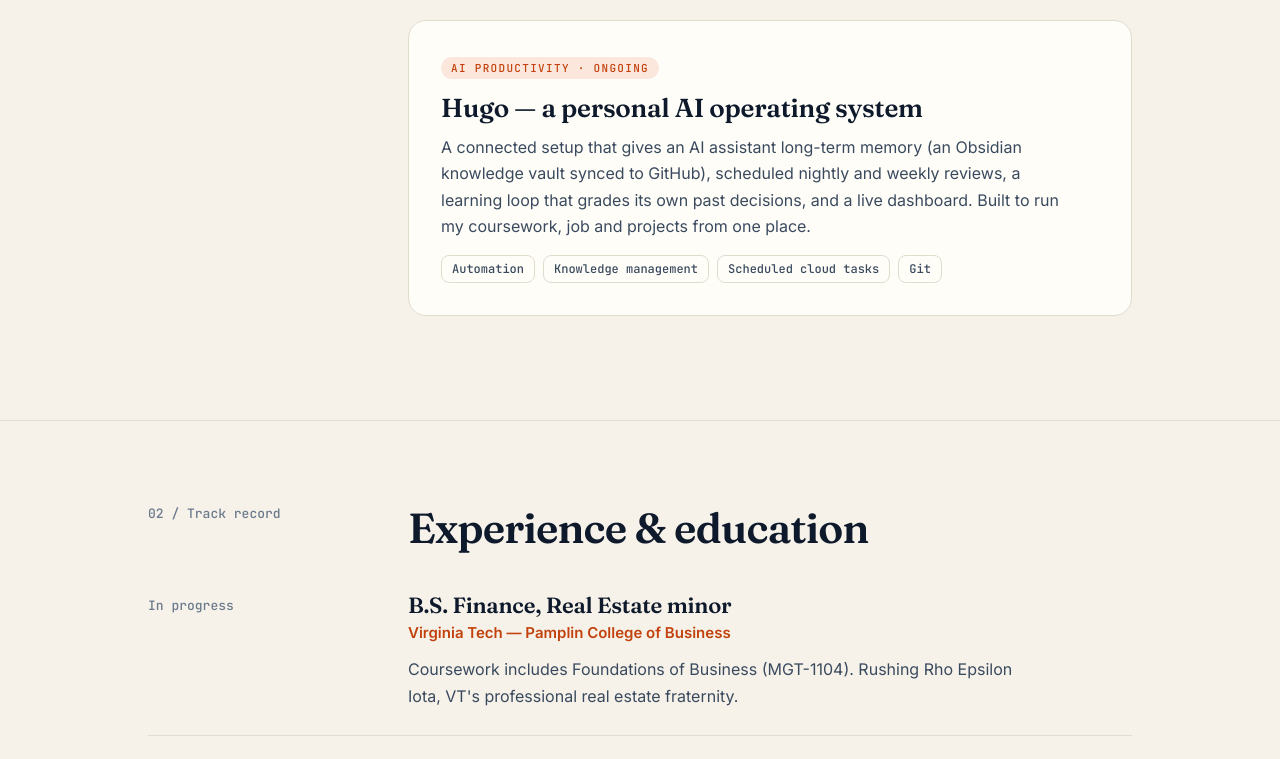
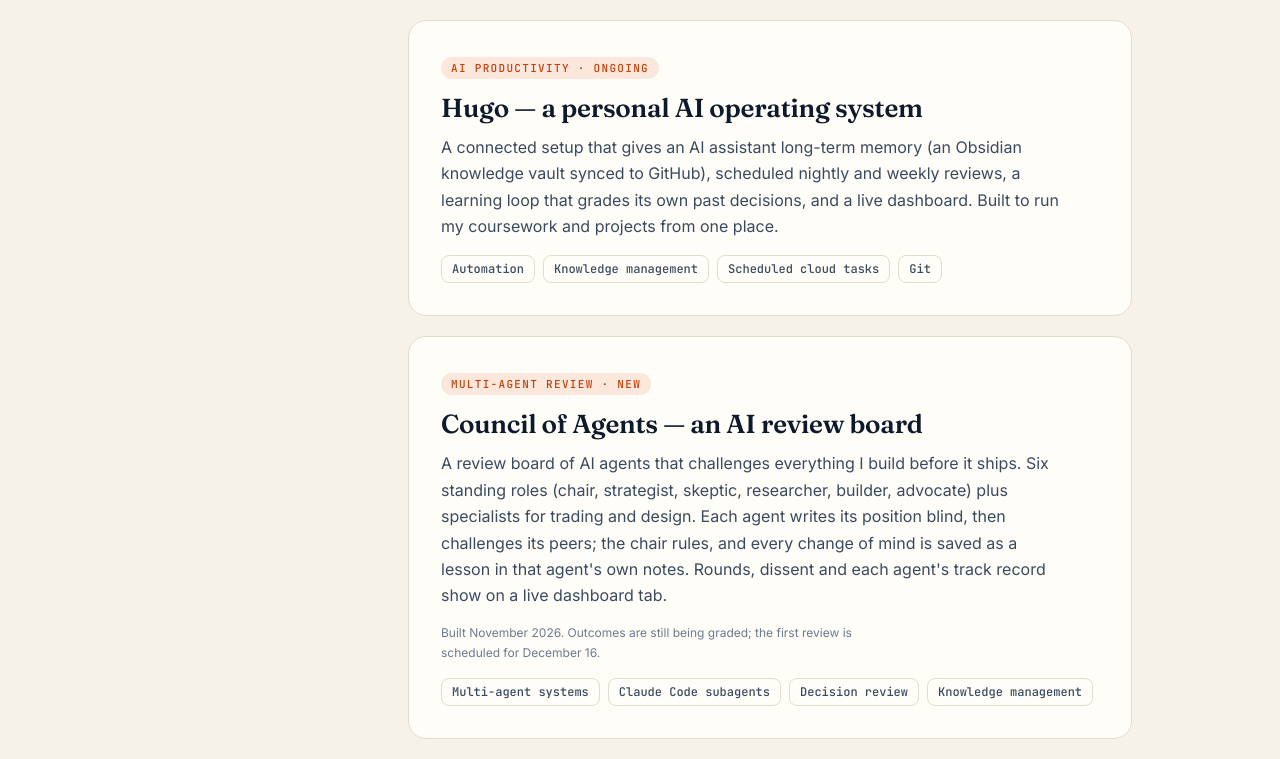
Before and after one commit to bradyrasor/bradyrasor.github.io, a plain HTML site: page index.html in a window 1280 px wide. Shown: the part 1821-2580 px from the top of the page. Drawn offline with Linux system fonts and the light colour scheme.

Commit message:
Add Council of Agents project and LinkedIn link
Co-Authored-By: Claude Sonnet 5.5 <noreply@anthropic.com>
Claude-Session: https://claude.ai/code/session_01LdYL4L1N97C34dNGwJLi9T

```diff
--- a/index.html
+++ b/index.html
@@ -144,8 +144,15 @@ footer{padding:28px 0;font:12px var(--mono);color:var(--muted);text-align:center
     <article class="project">
       <span class="tag">AI productivity · Ongoing</span>
       <h3>Hugo — a personal AI operating system</h3>
-      <p>A connected setup that gives an AI assistant long-term memory (an Obsidian knowledge vault synced to GitHub), scheduled nightly and weekly reviews, a learning loop that grades its own past decisions, and a live dashboard. Built to run my coursework, job and projects from one place.</p>
+      <p>A connected setup that gives an AI assistant long-term memory (an Obsidian knowledge vault synced to GitHub), scheduled nightly and weekly reviews, a learning loop that grades its own past decisions, and a live dashboard. Built to run my coursework and projects from one place.</p>
       <div class="chips"><span class="chip">Automation</span><span class="chip">Knowledge management</span><span class="chip">Scheduled cloud tasks</span><span class="chip">Git</span></div>
+    </article>
+    <article class="project">
+      <span class="tag">Multi-agent review · New</span>
+      <h3>Council of Agents — an AI review board</h3>
+      <p>A review board of AI agents that challenges everything I build before it ships. Six standing roles (chair, strategist, skeptic, researcher, builder, advocate) plus specialists for trading and design. Each agent writes its position blind, then challenges its peers; the chair rules, and every change of mind is saved as a lesson in that agent's own notes. Rounds, dissent and each agent's track record show on a live dashboard tab.</p>
+      <p class="fine">Built November 2026. Outcomes are still being graded; the first review is scheduled for December 16.</p>
+      <div class="chips"><span class="chip">Multi-agent systems</span><span class="chip">Claude Code subagents</span><span class="chip">Decision review</span><span class="chip">Knowledge management</span></div>
     </article>
   </div>
 </div></section>
@@ -192,6 +199,7 @@ footer{padding:28px 0;font:12px var(--mono);color:var(--muted);text-align:center
     <p>Open to internships and projects in finance, real estate and applied AI. The fastest way to reach me is email.</p>
     <div class="cta" style="margin-top:24px">
       <a class="btn primary" href="mailto:bradyrasor07@gmail.com">bradyrasor07@gmail.com</a>
+      <a class="btn" href="https://www.linkedin.com/in/brady-rasor-025a2a396/">LinkedIn ↗</a>
       <a class="btn" href="https://github.com/bradyrasor">GitHub ↗</a>
     </div>
   </div>
```
